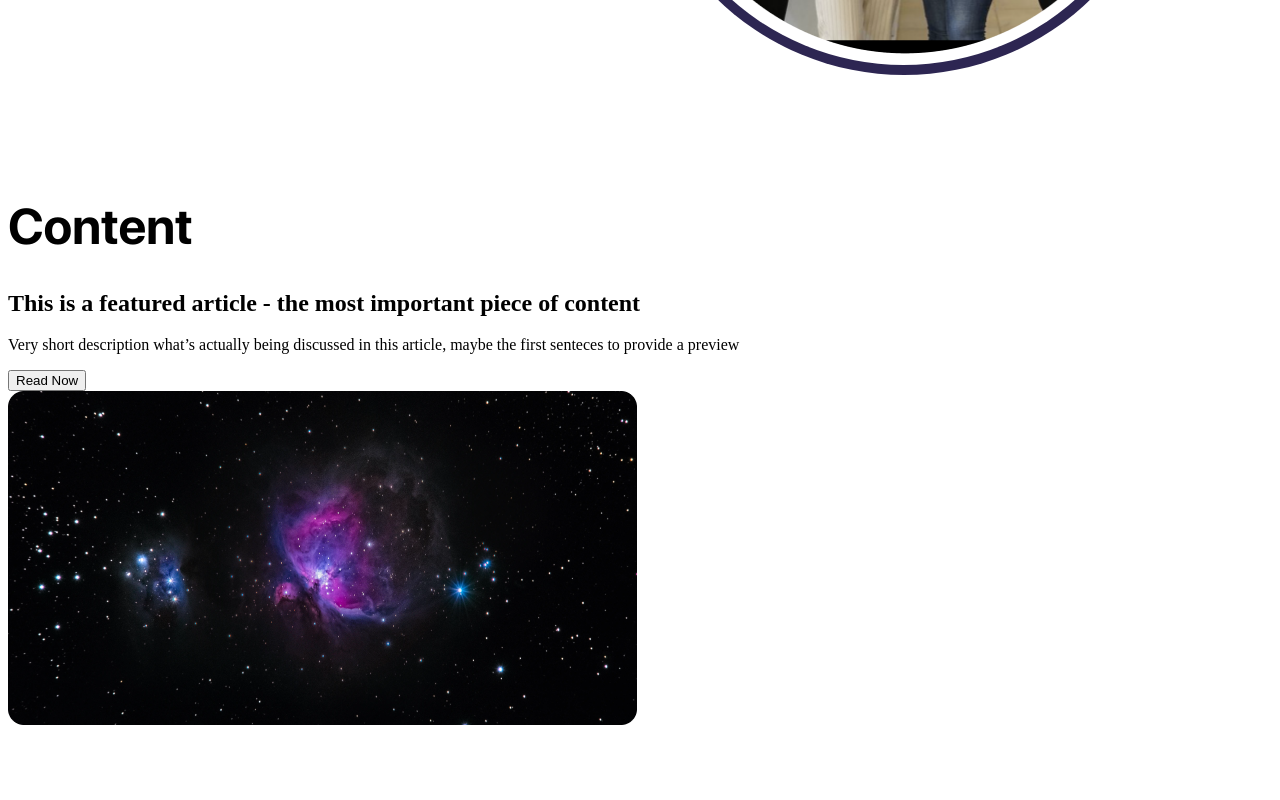
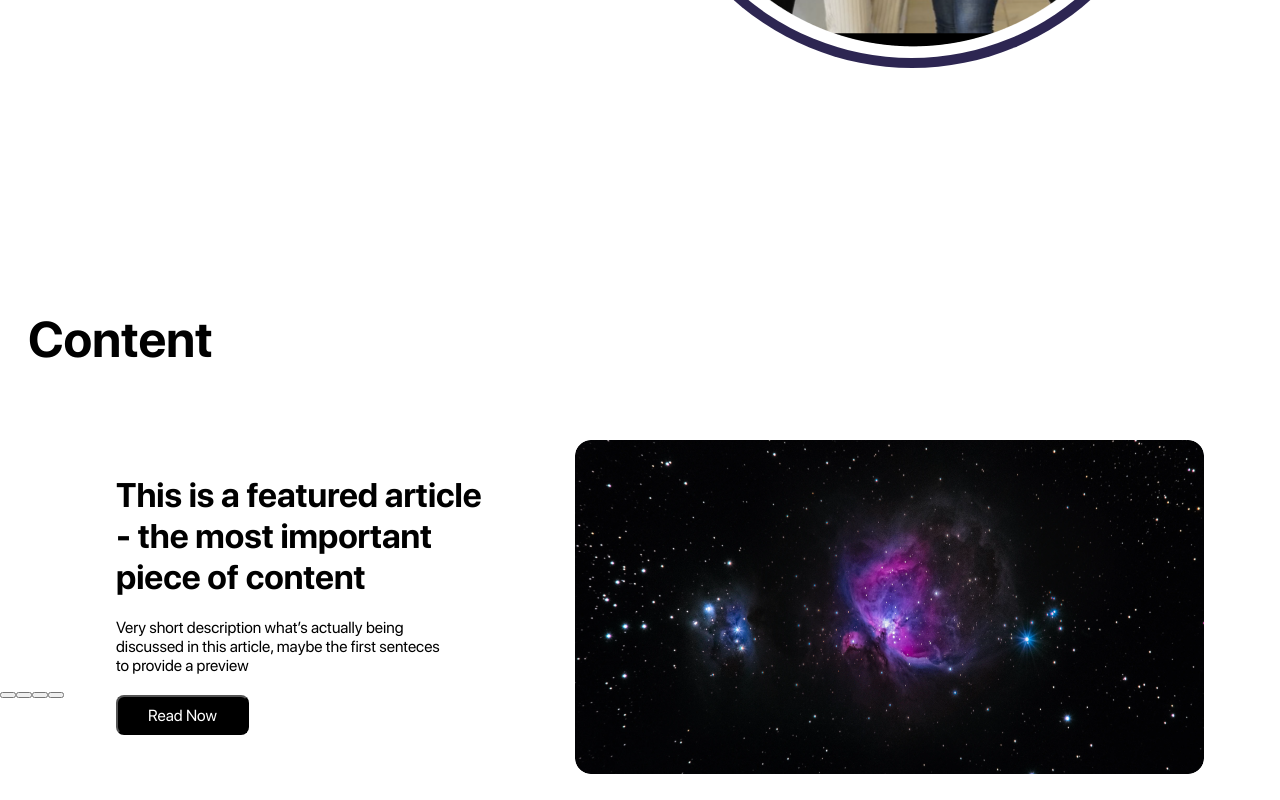
Before and after one commit to ceo-of-albeni/alatoo_academic-journal, a React (Create React App) app: page / in a window 1280 px wide. Shown: the part 716-1516 px from the top of the page. Before the commit the page ends 1453 px from the top, so only its background shows below. Built offline with nearby package versions, Linux system fonts and the light colour scheme.

Commit message:
second commit

```diff
--- a/src/pages/homePageWL/HomePageWL.js
+++ b/src/pages/homePageWL/HomePageWL.js
@@ -6,6 +6,7 @@
 export default function HomePageWL() {
     return (
         <div className={classes.container}>
+
             <div className={classes.title__area}>
                 <div className={classes.title__area__inner}>
                     <div className={classes.title__area__inner__text}>
@@ -39,6 +40,27 @@
                     </div>
                 </div>
             </div>
+
+
+            <div className={classes.article__list}>
+                <div className={classes.article__list__inner}>
+                    <div className={classes.article__list__inner__nav}>
+                        <button></button>
+                        <button></button>
+                        <button></button>
+                        <button></button>
+                    </div>
+                    <div className={classes.article__list__inner__tools}>
+                        <div className={classes.article__list__inner__tools__1}>
+
+                        </div>
+                        <div className={classes.article__list__inner__tools__2}>
+
+                        </div>
+                    </div>
+                </div>
+            </div>
+
         </div>
     )
 }
--- a/src/pages/homePageWL/HomePageWL.module.css
+++ b/src/pages/homePageWL/HomePageWL.module.css
@@ -1,14 +1,14 @@
 * {
     box-sizing: border-box;
+    margin: 0px;
+    font-family: SF Pro Display;
 }
 
-/* .container {
-    width: 1248px;
-    margin: 0 auto;
-}  */
+/******************title__area*******************/
+.title__area {
+    position: relative;
+}
 
-
-/******************title__area*******************/
 .title__area__inner {
     display: flex;
     flex-wrap: nowrap;
@@ -26,8 +26,7 @@
     color: #FFFFFF;
 }
 
-.title__area__inner__text h1{
-    font-family: SF Pro Display;
+.title__area__inner__text h1 {
     font-size: 48px;
     font-weight: 700;
     line-height: 57px;
@@ -37,7 +36,6 @@
 }
 
 .title__area__inner__text p{
-    font-family: SF Pro Display;
     font-size: 16px;
     font-weight: normal;
     line-height: 19px;
@@ -51,7 +49,6 @@
     height: 51px;
     padding: 16px, 20px, 16px, 20px;
     border-radius: 8px;
-    font-family: SF Pro Display;
     font-size: 15px;
     font-weight: 100;
     line-height: 19px;
@@ -106,9 +103,75 @@
 
 
 /******************content*******************/
+.content {
+    position: relative;
+    width: 1224px;
+    height: 491px;
+    top: 120px;
+    margin: auto;
+}
+
+.content__inner__frame__text {
+    width: 451px;
+    height: 348px;
+    padding: 40px;
+}
+
 .content__inner__title h1 {
-    font-family: SF Pro Display;
     font-size: 50px;
     font-weight: 700;
     line-height: 60px;
+    margin-bottom: 66px;
 }
+
+.content__inner__frame {
+    display: flex;
+    flex-wrap: nowrap;
+    justify-content: space-evenly;
+    align-items: center;
+}
+
+.content__inner__frame__text h2 {
+    width: 371px;
+    height: 123px;
+    font-size: 34px;
+    font-weight: 700;
+    line-height: 41px;
+    text-align: left;
+}
+
+.content__inner__frame__text p {
+    width: 340px;
+    height: 57px;
+    font-size: 16px;
+    font-weight: normal;
+    line-height: 19px;
+    margin: 20px 0px;
+    border: none;
+}
+
+.content__inner__frame__text button {
+    font-size: 16px;
+    font-weight: 300;
+    width: 133px;
+    height: 40px;
+    padding: 16px, 20px, 16px, 20px;
+    border-radius: 8px;
+    color: white;
+    background-color: black;
+    transition: .2s;
+}
+
+.content__inner__frame__text button:hover {
+    transform: translateY(-5px);
+    color: black;
+    background: wheat;
+    cursor: pointer;
+    border: 2px solid black;
+}
+
+.content__inner__frame img {
+    width: 629px;
+    height: 334px;
+    border-radius: 16px;
+}
```
